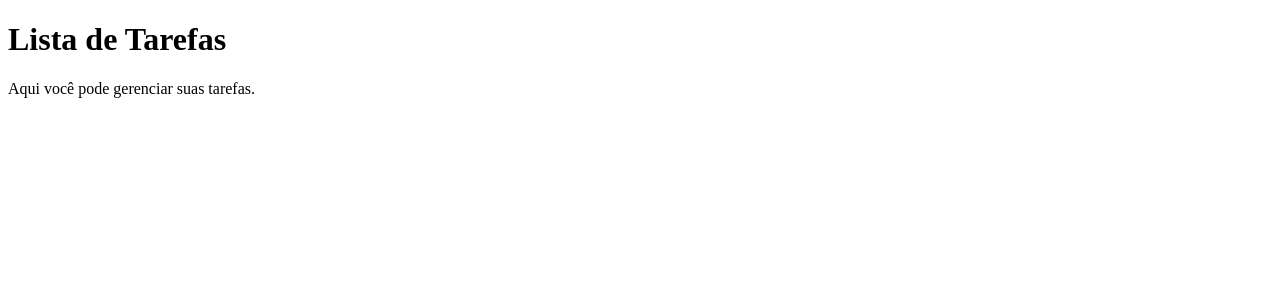
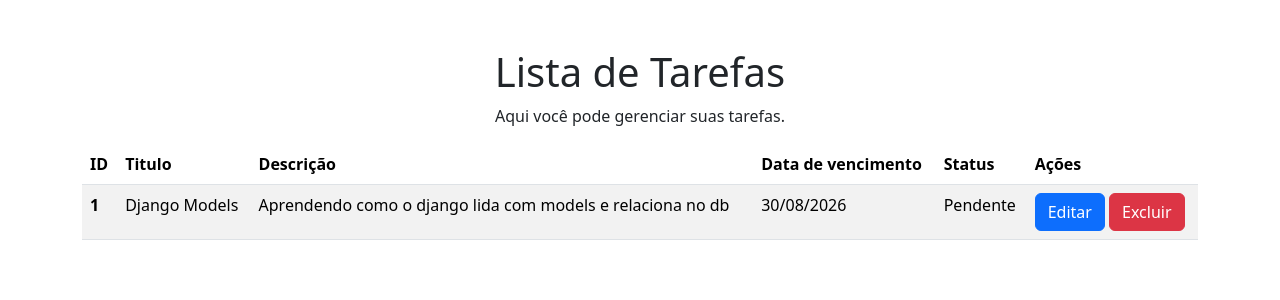
Before and after one commit to Rafael-Tunes-Mathiensen/CRUD-Django, a Django app: page /tarefas in a window 1280 px wide. Shown: the top 300 px of the page. Run offline with Django 5.2, Linux system fonts and the light colour scheme.

Commit message:
feat: preparar tela de tarefas e criar uma table

```diff
--- a/templates/core/tarefas.html
+++ b/templates/core/tarefas.html
@@ -1,3 +1,4 @@
+{% load static %}
 <!DOCTYPE html>
 <html>
     <head>
@@ -6,10 +7,38 @@
         <title>Tarefas</title>
         <meta name="description" content="">
         <meta name="viewport" content="width=device-width, initial-scale=1">
-        <link rel="stylesheet" href="">
+        <link rel="stylesheet" href="{% static 'core/style/tarefas_style.css' %}">
+        <link href="https://cdn.jsdelivr.net/npm/bootstrap@5.3.8/dist/css/bootstrap.min.css" rel="stylesheet" integrity="sha384-sRIl4kxILFvY47J16cr9ZwB07vP4J8+LH7qKQnuqkuIAvNWLzeN8tE5YBujZqJLB" crossorigin="anonymous">
     </head>
     <body>
-        <h1>Lista de Tarefas</h1>
-        <p>Aqui você pode gerenciar suas tarefas.</p>
+        <h1 class="text-center mt-5">Lista de Tarefas</h1>
+        <p class="text-center">Aqui você pode gerenciar suas tarefas.</p>
+
+        <div class="container">
+            <table class="table table-striped">
+                <thead>
+                    <tr>
+                        <th scope="col">ID</th>
+                        <th scope="col">Titulo</th>
+                        <th scope="col">Descrição</th>
+                        <th scope="col">Data de vencimento</th>
+                        <th scope="col">Status</th>
+                        <th scope="col">Ações</th>
+                    </tr>
+                </thead>
+                <tbody>
+                    <tr>
+                        <th scope="row">1</th>
+                        <td>Django Models</td>
+                        <td>Aprendendo como o django lida com models e relaciona no db</td>
+                        <td>30/08/2026</td>
+                        <td>Pendente</td>
+                        <td>
+                            <button class="btn btn-primary">Editar</button>
+                            <button class="btn btn-danger">Excluir</button>
+                    </tr>
+                </tbody>
+            </table>
+        </div>
     </body>
 </html>
```
Also changed, not shown: core/static/core/style/tarefas_style.css (added), static/core/style/tarefas_style.css (added).
